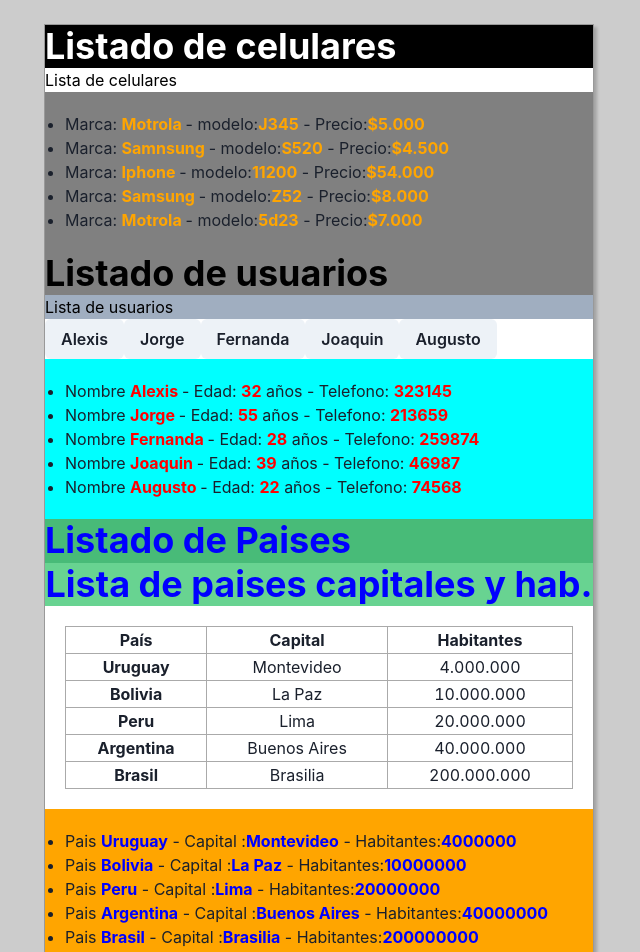
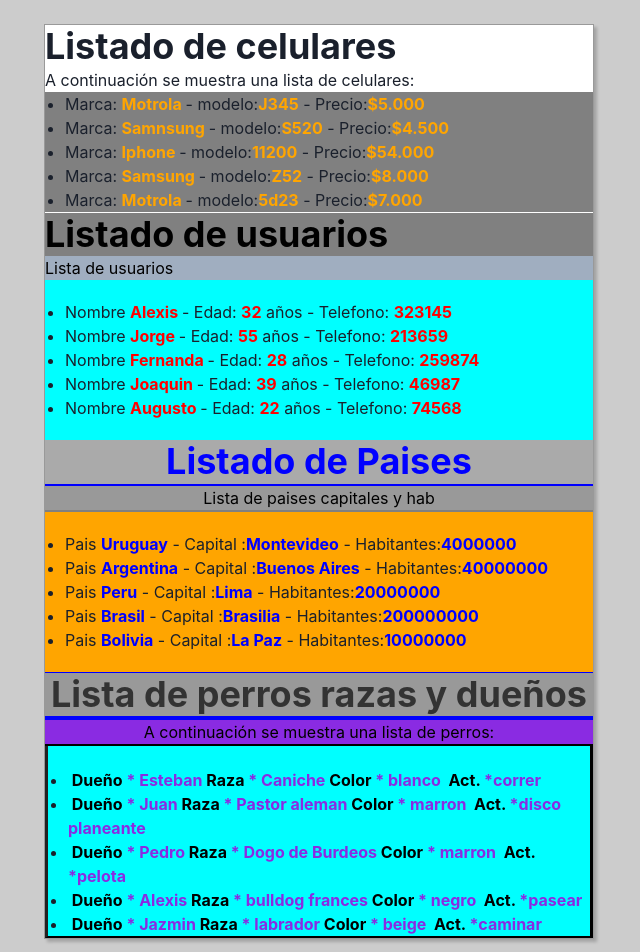
Before and after one commit to AlexisLeite/jslearning, a React (Create React App) app: page / in a window 1280 px wide. Shown: the top 952 px of the page, without its empty margins (321-961 px from the left). Built offline with nearby package versions, Linux system fonts and the light colour scheme.

Commit message:
Pending changes exported from your codespace

```diff
--- a/src/views/users/list/ListadoCelulares.jsx
+++ b/src/views/users/list/ListadoCelulares.jsx
@@ -1,20 +1,26 @@
-const Celulares = [
+import React from 'react';
+import './styles.css';
+import { Box, Heading, Text } from '@chakra-ui/react';
+
+export const Celulares = [
   { marca: 'Motrola', modelo: 'J345', precio: '$5.000' },
   { marca: 'Samnsung', modelo: 'S520', precio: '$4.500' },
   { marca: 'Iphone', modelo: '11200', precio: '$54.000' },
   { marca: 'Samsung', modelo: 'Z52', precio: '$8.000' },
   { marca: 'Motrola', modelo: '5d23', precio: '$7.000' },
 ];
-
 export const ListadoCelulares = () => (
-  <ul style={{ backgroundColor: 'grey', padding: '20px', margin: '0px' }}>
-    {Celulares.map(current => (
-      <li key={current.marca}>
-        Marca: <strong style={{ color: 'orange' }}>{current.marca} </strong>-
-        modelo:
-        <strong style={{ color: 'orange' }}>{current.modelo}</strong> - Precio:
-        <strong style={{ color: 'orange' }}>{current.precio}</strong>
-      </li>
-    ))}
-  </ul>
+  <Box id="ListadoCelulares">
+    <Heading as="h1">Listado de celulares</Heading>
+    <Text>A continuación se muestra una lista de celulares:</Text>
+    <ul>
+      {Celulares.map(current => (
+        <li key={current.marca}>
+          Marca: <strong>{current.marca} </strong>- modelo:
+          <strong>{current.modelo}</strong> - Precio:
+          <strong>{current.precio}</strong>
+        </li>
+      ))}
+    </ul>
+  </Box>
 );
--- a/src/views/users/list/ListadoPaises.jsx
+++ b/src/views/users/list/ListadoPaises.jsx
@@ -1,5 +1,5 @@
-import { Table } from '@chakra-ui/react';
-import { numberToText } from './util';
+import React from 'react';
+import { Heading, Text } from '@chakra-ui/react';
 
 const Paises = [
   { Pais: 'Uruguay', Capital: 'Montevideo', habitantes: 4000000 },
@@ -9,42 +9,19 @@
   { Pais: 'Bolivia', Capital: 'La Paz', habitantes: 10000000 },
 ];
 
-export const ListadoPaisesAsLi = () => (
+export const ListadoPaises = () => (
+  <box id="ListadoPaises">
+    <Heading as="h1">Listado de Paises</Heading>
+    <Text>Lista de paises capitales y hab</Text>
     <ul style={{ backgroundColor: 'orange', padding: '20px', margin: '0px' }}>
       {Paises.map(current => (
         <li key={current.Pais}>
-        Pais <strong style={{ color: 'blue' }}>{current.Pais}</strong> - Capital
-        :<strong style={{ color: 'blue' }}>{current.Capital}</strong> -
-        Habitantes:
+          Pais <strong style={{ color: 'blue' }}>{current.Pais}</strong> -
+          Capital :<strong style={{ color: 'blue' }}>{current.Capital}</strong>{' '}
+          - Habitantes:
           <strong style={{ color: 'blue' }}>{current.habitantes}</strong>
         </li>
       ))}
     </ul>
+  </box>
 );
-
-export const ListadoPaisesAsTable = () => {
-  return (
-    <div id="TableWrapper">
-      <Table>
-        <thead>
-          <tr>
-            <th>País</th>
-            <th>Capital</th>
-            <th>Habitantes</th>
-          </tr>
-        </thead>
-        <tbody>
-          {Paises.sort((a, b) => (a.habitantes < b.habitantes ? -1 : 1)).map(
-            current => (
-              <tr key={current.Pais}>
-                <th>{current.Pais}</th>
-                <td>{current.Capital}</td>
-                <td>{numberToText(current.habitantes)}</td>
-              </tr>
-            )
-          )}
-        </tbody>
-      </Table>
-    </div>
-  );
-};
--- /dev/null
+++ b/src/views/users/list/ListadoPerros.jsx
@@ -0,0 +1,78 @@
+import React from 'react';
+import './styles.css';
+import { Box, Heading, Text } from '@chakra-ui/react';
+
+//* de esta forma hice una lista con jsx*/
+const perros = [
+  { dueño: 'Esteban', raza: 'Caniche', color: 'blanco', actividad: 'correr' },
+  {
+    dueño: 'Juan',
+    raza: 'Pastor aleman',
+    color: 'marron',
+    actividad: 'disco planeante',
+  },
+  {
+    dueño: 'Pedro',
+    raza: 'Dogo de Burdeos',
+    color: 'marron',
+    actividad: 'pelota',
+  },
+  {
+    dueño: 'Alexis',
+    raza: 'bulldog frances',
+    color: 'negro',
+    actividad: 'pasear',
+  },
+  { dueño: 'Jazmin', raza: 'labrador', color: 'beige', actividad: 'caminar' },
+];
+//* Esta parte la exportamos  adonde la necesitamos,
+//*aca ya tenemos un estilo hecho para destacar alguna parte de la lista */
+
+/**
+ * Los componentes en React son en realidad funciones.
+ *
+ * Una función en javascript puede devolver o no un valor.
+ *
+ * Ejemplo:
+ * La función console.log muestra un contenido en la consola, pero no devuelve ningún valor.
+ * La función Math.random() devuelve un número aleatorio.
+ *
+ * React declara los componentes como funciones que DEVUELVEN un JSX.
+ *
+ * En nuestro caso, el ul es un Elemento JSX, devuelto por la función ListadoPerros, y eso
+ * es lo que permite usarlo como componente en el index.jsx
+ *
+ * Los dos formatos son equivalentes:
+ * const Component1 = () => (<div>Hola mundo</div>)
+ * const Component2 = () => { return <div>Hola mundo</div> }
+ *
+ * La diferencia que hay, es que en el segundo formato, se pueden hacer declaraciones adicionales
+ * dentro del cuerpo de la función:
+ *
+ * const Component3 = () => {
+ *   const nombre = 'El pepe'; // Se declara una variable dentro de la función
+ *   return <div>{nombre}</div>
+ * }
+ */
+export const ListadoPerros = () => {
+  return (
+    <Box id="ListadoPerros">
+      <Heading as="h1">Lista de perros razas y dueños</Heading>
+      <Text>A continuación se muestra una lista de perros:</Text>
+      <ul>
+        {perros.map(current => (
+          <li key={current.raza}>
+            <strong style={{ color: 'black' }}> Dueño</strong>
+            <strong> * {current.dueño}</strong>
+            <strong style={{ color: 'black' }}> Raza</strong>
+            <strong> * {current.raza}</strong>
+            <strong style={{ color: 'black' }}> Color</strong>
+            <strong> * {current.color} </strong>
+            <strong style={{ color: 'black' }}> Act.</strong>
+            <strong> *{current.actividad}</strong>
+          </li>
+        ))}
+      </ul>
+    </Box>
+  );
+};
--- a/src/views/users/list/index.jsx
+++ b/src/views/users/list/index.jsx
@@ -1,8 +1,9 @@
+import React from 'react';
 import { Box, Heading, Text } from '@chakra-ui/react';
-import './styles.css';
-import { ListadoPaisesAsLi, ListadoPaisesAsTable } from './ListadoPaises';
-import { ListadoUsuarios, ListadoUsuariosButtons } from './listadoUsuarios';
+import { ListadoPaises } from './ListadoPaises';
+import { ListadoUsuarios } from './listadoUsuarios';
 import { ListadoCelulares } from './ListadoCelulares';
+import { ListadoPerros } from './ListadoPerros';
 
 /**
  * TAREAS PENDIENTES
@@ -15,19 +16,28 @@
 
 Cada lista deberá tener su cabezal correspondiente indicando de qué es la lista y una descripción.
 
-Investigar en internet cómo podemos hacer para dar estilos a la aplicación, cambiar colores, espaciados. Buscar una lista en internet que te guste e intentar hacer que los estilos se parezcan a los de la lista. Deberá proveer de una imágen de cómo querés que queden tus listados y los estilos hechos para que quede lindo.
+Investigar en internet cómo podemos hacer para dar estilos a la aplicación, cambiar colores, espaciados.
+Buscar una lista en internet que te guste e intentar hacer que los estilos se parezcan a los de la lista.
+Deberá proveer de una imágen de cómo querés que queden tus listados y los estilos hechos para que quede lindo.
 
 # Cabezales y textos
 
-Tenemos el elemento <Heading as="h1"> que fue el usado en el ejercicio, pero también podemos usar elementos de tipo <Heading as="h2"> <Heading as="h3"> <Heading as="h4">. Realizar un documento de mínimo 15 párrafos con al menos 4 tipos distintos de heading que explique algún tema que te guste. El contenido puede ser sacado de internet pero la estructura html tenés que hacerla vos.
+Tenemos el elemento <Heading as="h1"> que fue el usado en el ejercicio,
+pero también podemos usar elementos de tipo <Heading as="h2"> <Heading as="h3"> <Heading as="h4">.
+Realizar un documento de mínimo 15 párrafos con al menos 4 tipos distintos de heading,
+que explique algún tema que te guste.
+El contenido puede ser sacado de internet pero la estructura html tenés que hacerla vos.
 
 Aplicar estilos necesarios para que quede bonito, buscar en internet cómo hacer para que los espaciados queden bien.
 
 # Estilos
 
-Hay 3 formas al menos de dar estilos a los elementos: Usando la propiedad style, usando la propiedad sx o usando el archivo styles.css. Encontrar la diferencia entre las distintas dinámicas. Averiguar en internet qué es sx y para qué se usa. **** En qué se diferencian sx de style !!!MUY IMPORTANTE ****
+Hay 3 formas al menos de dar estilos a los elementos: Usando la propiedad style,
+usando la propiedad sx o usando el archivo styles.css. Encontrar la diferencia entre las distintas dinámicas.
+Averiguar en internet qué es sx y para qué se usa. **** En qué se diferencian sx de style !!!MUY IMPORTANTE ****
 
-Unificar todos los estilos en línea dentro del mismo formato, o bien están todos como sx o bien están todos como style. No debe haber mezcolanza.
+Unificar todos los estilos en línea dentro del mismo formato, o bien están todos como sx o bien están todos como style.
+No debe haber mezcolanza.
 
 Qué es padding
 Qué es margin
@@ -35,9 +45,13 @@
 La caja que contiene todas las listas, deberá tener los siguientes estilos:
 - display: flex
 - flex-direction: column
-Investigar por qué, qué cambia poner esto y qué hace cada propiedad. Buscar documentaciones oficiales y cualquier ayuda adicional que parezca conveniente.
-Avergiuar cómo hacer para que cambien los estilos de un elemento cuando se le pasa el mouse por encima, cuando se hace click en él, y cuando recibe el foco.
-Todos los cabezales de todas las listas, deberán implementar estilos personalizados para contemplar estas situaciones. Es decir, cuando yo pase el mouse por encima de un cabezal, deberá cambiar de fondo y color. Lo mismo cuando haga click sobre él.
+Investigar por qué, qué cambia poner esto y qué hace cada propiedad.
+Buscar documentaciones oficiales y cualquier ayuda adicional que parezca conveniente.
+Avergiuar cómo hacer para que cambien los estilos de un elemento cuando se le pasa el mouse por encima,
+cuando se hace click en él, y cuando recibe el foco.
+Todos los cabezales de todas las listas, deberán implementar estilos personalizados para contemplar estas situaciones.
+ Es decir, cuando yo pase el mouse por encima de un cabezal, deberá cambiar de fondo y color.
+ Lo mismo cuando haga click sobre él.
 
 # Tareas con inputs
 
@@ -52,7 +66,8 @@
 
 Qué es el onChange de un campo de tipo input en React y cómo podemos manipular sus datos
 
-Formatear todos los inputs dentro de una tabla: CAda input deberá estar en una celda, acompañado de su nombre en una celda contigua. Ejemplo:
+Formatear todos los inputs dentro de una tabla: CAda input deberá estar en una celda,
+acompañado de su nombre en una celda contigua. Ejemplo:
 
 | Nombre   | <INPUTDENOMBRE   /> |
 ----------------------------------
@@ -61,15 +76,9 @@
 | Edad     | <INPUTDEEDAD />     |
  */
 
-export default function List() {
+export default function list() {
   return (
     <Box>
-      <Heading as="h1" style={{ color: 'white', background: 'black' }}>
-        Listado de celulares
-      </Heading>
-      <Text style={{ color: 'black' }} bg="white">
-        Lista de celulares
-      </Text>
       <ListadoCelulares />
 
       <Heading as="h1" style={{ color: 'black' }} bg="grey">
@@ -78,22 +87,18 @@
       <Text style={{ color: 'black' }} bg="gray.400">
         Lista de usuarios
       </Text>
-      <ListadoUsuariosButtons />
       <ListadoUsuarios />
 
-      <Heading as="h1" style={{ color: 'blue' }} bg="green.400">
-        Listado de Paises
-      </Heading>
+      <ListadoPaises />
+
       <Heading
-        as="h2"
-        style={{ color: 'blue' }}
-        bg="green.300"
+        as="h1"
+        styel={{ color: 'cyan' }}
+        bg="grey"
         textAlign="center"
-      >
-        Lista de paises capitales y hab.
-      </Heading>
-      <ListadoPaisesAsTable />
-      <ListadoPaisesAsLi />
+      ></Heading>
+
+      <ListadoPerros />
     </Box>
   );
 }
--- a/src/views/users/list/listadoUsuarios.jsx
+++ b/src/views/users/list/listadoUsuarios.jsx
@@ -1,13 +1,13 @@
 import { Button } from '@chakra-ui/react';
 
-const usuarios = [
+var usuarios = [
   { name: 'Alexis', age: 32, Phone: 323145 },
   { name: 'Jorge', age: 55, Phone: 213659 },
   { name: 'Fernanda', age: 28, Phone: 259874 },
   { name: 'Joaquin', age: 39, Phone: 46987 },
   { name: 'Augusto', age: 22, Phone: 74568 },
 ];
-
+/**Esto son botones */
 export const ListadoUsuariosButtons = () =>
   usuarios.map(current => (
     <Button
--- a/src/views/users/list/styles.css
+++ b/src/views/users/list/styles.css
@@ -2,14 +2,17 @@
 
 body {
   background: #ccc !important
+
 }
 
 #MainContainer {
+  display: flex;
+  flex-direction: column;
   background: white;
   width: 550px;
   margin: 24px auto;
   border: 1px solid #999;
-    box-shadow: 3px 3px 3px rgba(0,0,0,0.2);
+  box-shadow: 3px 3px 3px rgba(0, 0, 0, 0.2);
   padding: 0
 }
 
@@ -18,11 +21,12 @@
 }
 
 table {
-  border : 1px solid #999;
+  border: 1px solid #999;
   border-collapse: collapse;
 }
 
-td, th {
+td,
+th {
   border: 1px solid #aaa;
   text-align: center;
 }
@@ -30,3 +34,67 @@
 #TableWrapper {
   padding: 20px;
 }
+
+/* EStilo Tabla de listado celulares*/
+
+
+table {
+  border: 1px solid #ccc;
+
+  width: 100%;
+}
+
+.th {
+  background-color: lightgray;
+  font-weight: bold;
+}
+
+.td {
+  border: 1px solid #ccc;
+  padding: 8px;
+}
+
+/* Estilo lista Perros*/
+#ListadoPerros ul {
+  background-color: aqua;
+  margin-left: 0px;
+  margin-right: 0px;border-bottom:2px solid black ;border-left: 3px solid #222; border-right: 3px solid black;
+  padding: bottom 3px;padding-top: 4%; padding-left: 20px;
+  }
+ #ListadoPerros h1{color: #333; text-align: center;
+  background-color: #999; border-bottom: 4px solid blue; border-top: 1px solid blue
+
+
+  ;}
+
+ #ListadoPerros p{ color:black ;text-align: center;background-color: blueviolet;
+  border-bottom: 2px solid black;}
+
+
+#ListadoPerros ul strong {
+  color: blueviolet; white-space: pre-wrap;
+
+}
+
+
+/*Estilo listado Paises */
+
+#ListadoPaises h1{ color: blue; background-color:#aaa; border-bottom: 2px solid blue;padding-bottom: ; text-align: center;
+
+}
+#ListadoPaises p{ color: black; text-align: center; border-bottom: 2px solid gray; background-color: #999;
+
+}
+
+
+/*Celulares estilo*/
+#ListadoCelulares ul {
+  background-color: grey;
+  padding: 0 20px;
+  margin: 0px;
+  border-bottom: 1px solid white;
+}
+
+#ListadoCelulares ul strong {
+  color: orange;
+}
```
Lines whose indentation alone changed are shown as unchanged.
